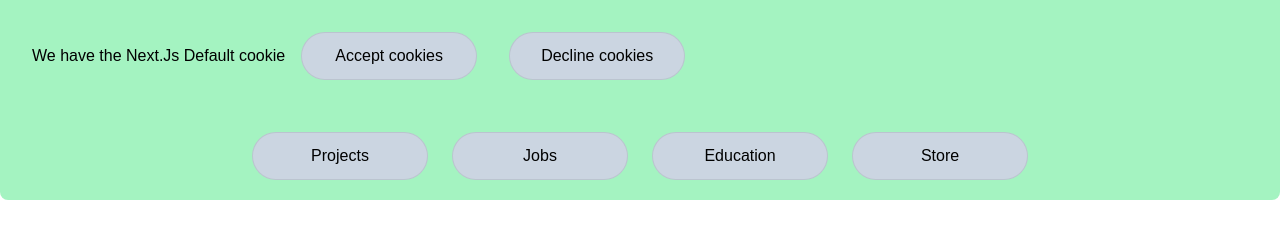
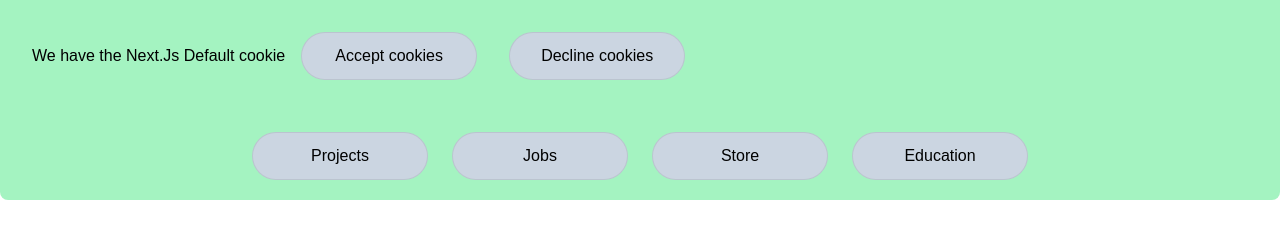
Before and after one commit to Bernkra96/portfolio, a Next.js app: page / in a window 1280 px wide. Shown: the top 230 px of the page. Built offline with nearby package versions, Linux system fonts and the light colour scheme.

Commit message:
Update Nav Bar Oder

```diff
--- a/src/app/footer.tsx
+++ b/src/app/footer.tsx
@@ -11,7 +11,7 @@ export default function Footer() {
           Vienna AT
         </p>
         <p className="text-1 text-center sm:text-left font-[family-name:var(--font-geist-mono)">
-        bernkra@proton.me
+          bernkra@proton.me
         </p>
       </div>
 
--- a/src/app/navbar.tsx
+++ b/src/app/navbar.tsx
@@ -19,20 +19,20 @@ export default function NavBar() {
       </a>
       <a
         className="rounded-full border bg-slate-300 dark:bg-gray-900 border-solid border-black/[.08] dark:border-white/[.145] transition-colors flex items-center justify-center hover:bg-green-300 dark:hover:bg-green-700 hover:border-transparent text-sm sm:text-base h-10 sm:h-12 px-4 sm:px-5 sm:min-w-44"
+        href="#store"
+        target="_blank"
+        rel="noopener noreferrer"
+      >
+        Store
+      </a>
+      <a
+        className="rounded-full border bg-slate-300 dark:bg-gray-900 border-solid border-black/[.08] dark:border-white/[.145] transition-colors flex items-center justify-center hover:bg-green-300 dark:hover:bg-green-700 hover:border-transparent text-sm sm:text-base h-10 sm:h-12 px-4 sm:px-5 sm:min-w-44"
         href="#education"
         target="_blank"
         rel="noopener noreferrer"
       >
         Education
       </a>
-      <a
-        className="rounded-full border bg-slate-300 dark:bg-gray-900 border-solid border-black/[.08] dark:border-white/[.145] transition-colors flex items-center justify-center hover:bg-green-300 dark:hover:bg-green-700 hover:border-transparent text-sm sm:text-base h-10 sm:h-12 px-4 sm:px-5 sm:min-w-44"
-        href="#store"
-        target="_blank"
-        rel="noopener noreferrer"
-      >
-        Store
-      </a>
     </div>
   );
 }
```
